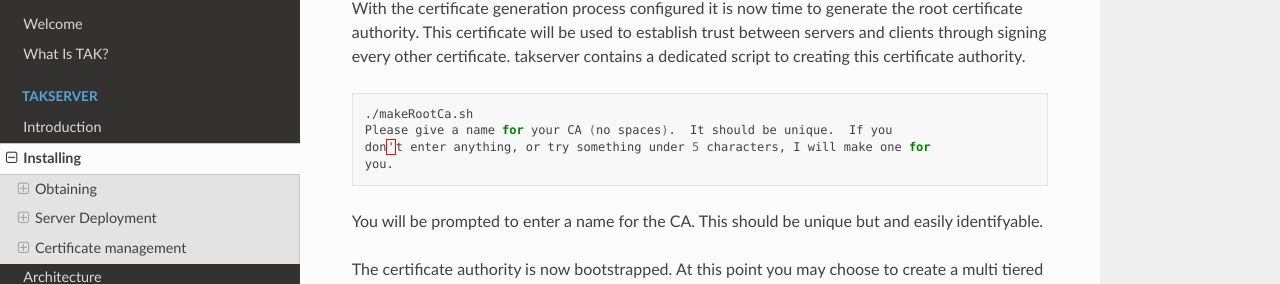
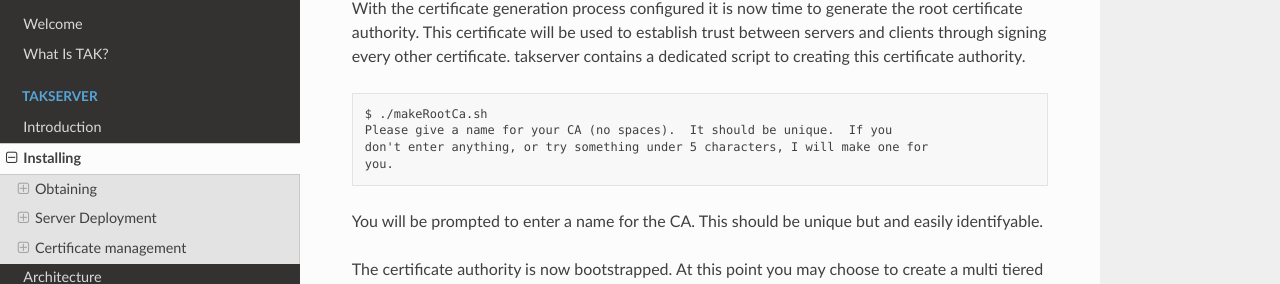
Before and after one commit to jimmypw/doc-tak, a Sphinx documentation site: the page built from docs/source/takserver/install.rst, in a window 1280 px wide and 900 px high, scrolled down 5421 px. Shown: the part 153-437 px from the top of the window. Built offline with Sphinx 7.4.7 and the Read the Docs theme 2.0.0, drawn with Linux system fonts in a browser that asks for light colours.

Commit message:
doc: fix codeblock rst was having trouble with

```diff
--- a/docs/source/takserver/install.rst
+++ b/docs/source/takserver/install.rst
@@ -291,9 +291,9 @@
 between servers and clients through signing every other certificate. takserver
 contains a dedicated script to creating this certificate authority.
 
-.. code-block:: shell
+.. code-block::
 
-  ./makeRootCa.sh
+  $ ./makeRootCa.sh
   Please give a name for your CA (no spaces).  It should be unique.  If you
   don't enter anything, or try something under 5 characters, I will make one for
   you.
```
